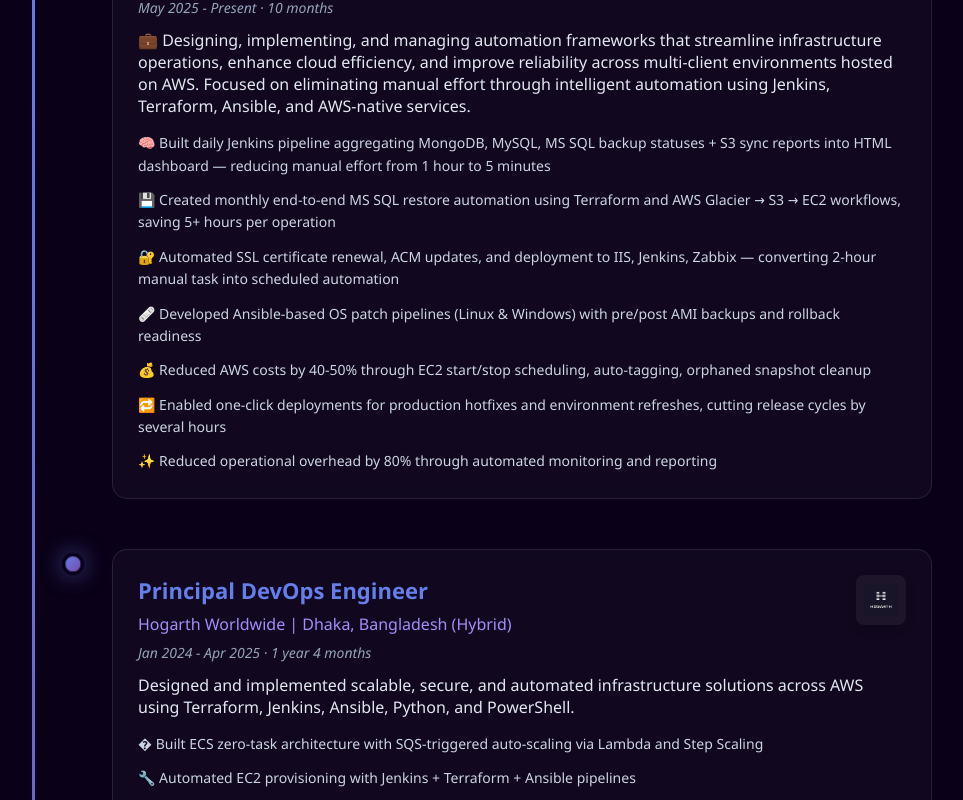
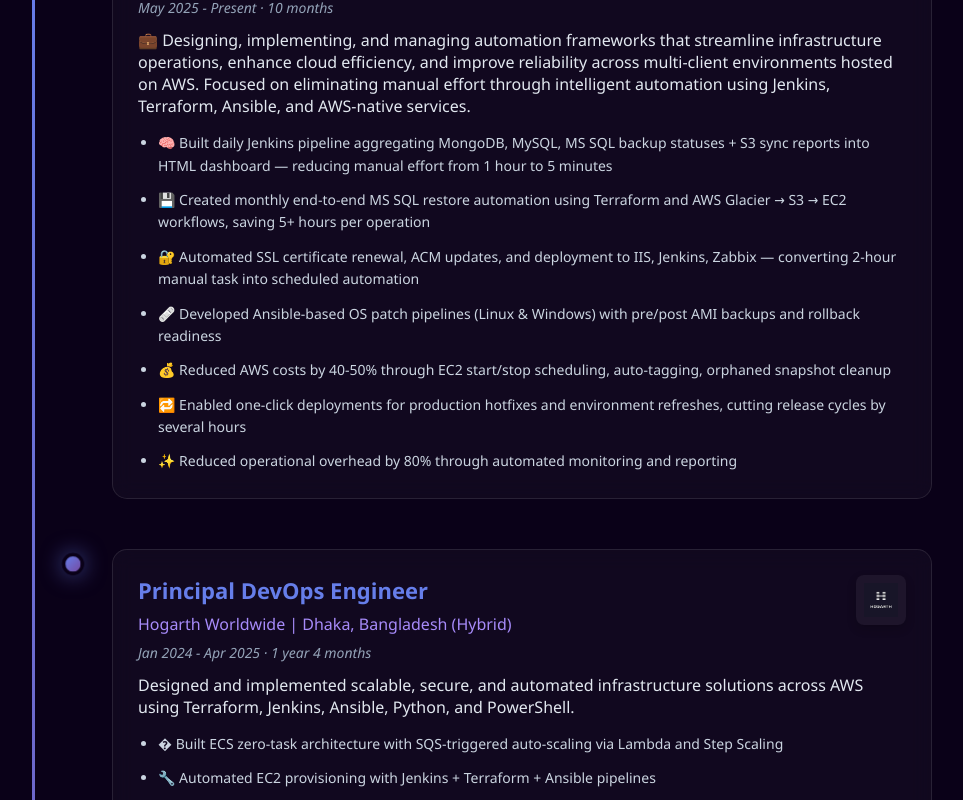
Before and after one commit to sarowar-alam/portfolio, a React (Vite) app: page / in a window 1280 px wide. Shown: the part 1340-2140 px from the top of the page, without its empty margins (158-1121 px from the left). Built offline with nearby package versions, Linux system fonts and the light colour scheme.

Commit message:
Fix bullet alignment for section headers to align with text

```diff
--- a/src/App.css
+++ b/src/App.css
@@ -493,8 +493,8 @@
 }
 
 .timeline-highlights {
-  list-style: none;
-  padding-left: 0;
+  list-style: disc;
+  padding-left: 20px;
   margin-top: 15px;
   color: #cbd5e1;
 }
@@ -512,7 +512,8 @@
 }
 
 .timeline-highlights li.indented-item {
-  padding-left: 30px;
+  padding-left: 10px;
+  margin-left: 20px;
   list-style-type: disc;
   color: #94a3b8;
 }
@@ -1475,7 +1476,8 @@
   }
 
   .timeline-highlights li.indented-item {
-    padding-left: 20px;
+    padding-left: 5px;
+    margin-left: 15px;
   }
 
   /* Project Grid Responsive */
```
